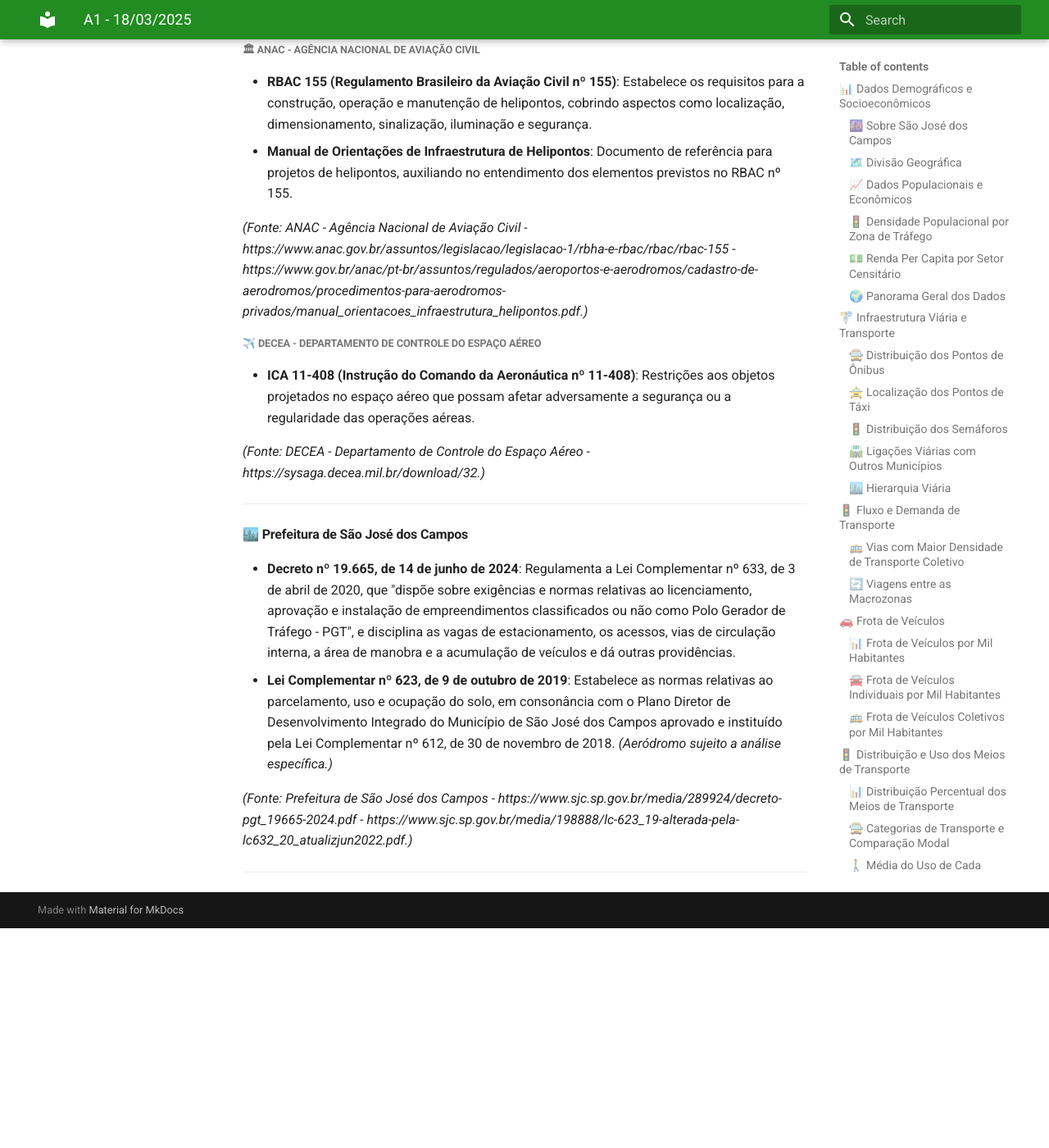
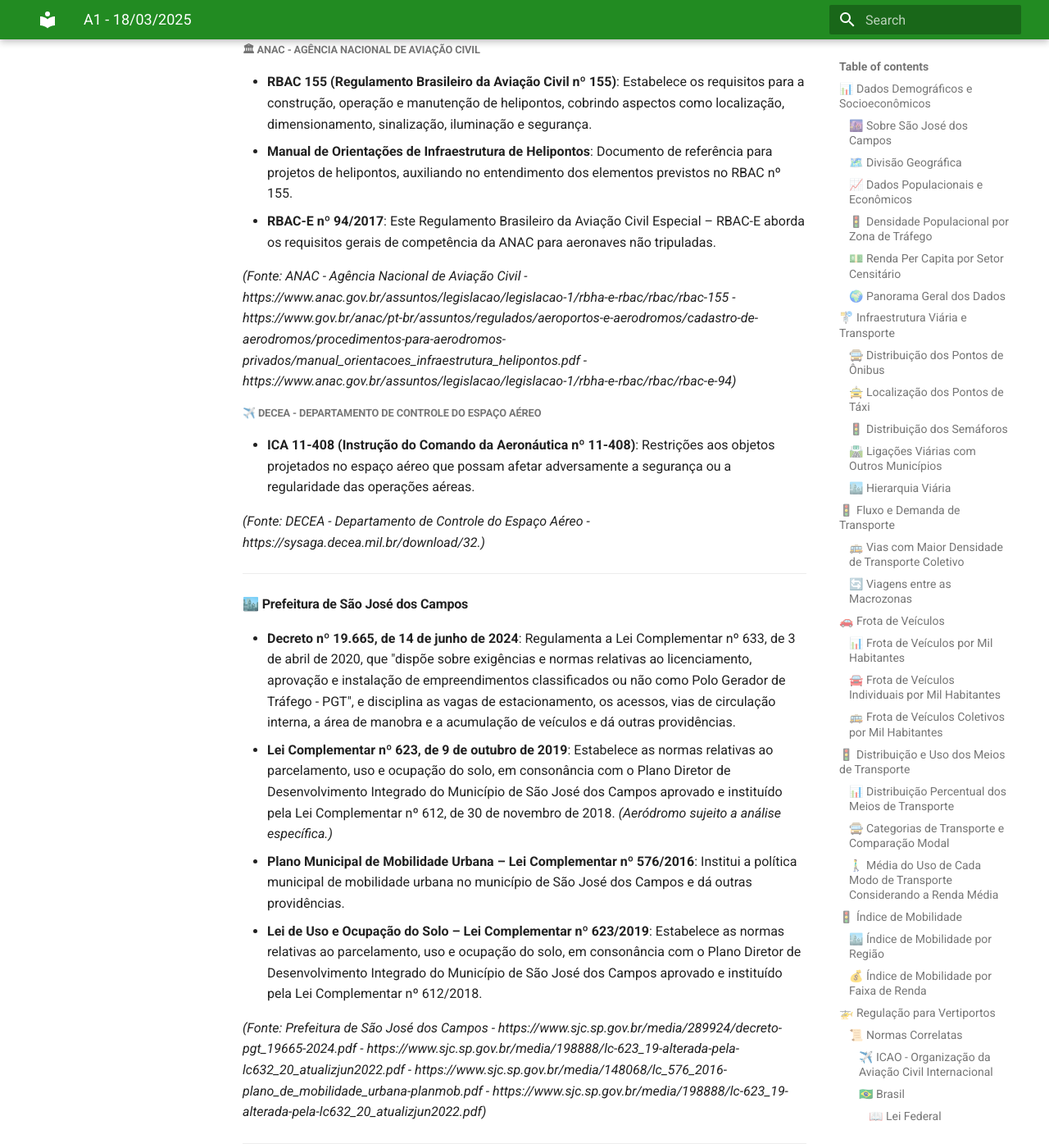
Before and after one commit to Lirucas/ProjetoTesteMkDocs, an MkDocs documentation site: the page built from docs/atv1.md, in a window 1280 px wide and 1400 px high, scrolled down 20225 px. Shown: the whole window at 82% size. Built offline with MkDocs 1.6.1 and Material for MkDocs 9.7.7, drawn with Linux system fonts in a browser that asks for light colours; before the commit the page ends 21357 px from its top, so only the background shows below that.

Commit message:
Atualizando atv1.md e adicionando imagens em assets

```diff
--- a/docs/atv1.md
+++ b/docs/atv1.md
@@ -369,8 +369,9 @@
 ##### 🏛 **ANAC - Agência Nacional de Aviação Civil**
 - **RBAC 155 (Regulamento Brasileiro da Aviação Civil nº 155)**: Estabelece os requisitos para a construção, operação e manutenção de helipontos, cobrindo aspectos como localização, dimensionamento, sinalização, iluminação e segurança.
 - **Manual de Orientações de Infraestrutura de Helipontos**: Documento de referência para projetos de helipontos, auxiliando no entendimento dos elementos previstos no RBAC nº 155.
+- **RBAC-E nº 94/2017**: Este Regulamento Brasileiro da Aviação Civil Especial – RBAC-E aborda os requisitos gerais de competência da ANAC para aeronaves não tripuladas.
 
-*(Fonte: ANAC - Agência Nacional de Aviação Civil - https://www.anac.gov.br/assuntos/legislacao/legislacao-1/rbha-e-rbac/rbac/rbac-155 - https://www.gov.br/anac/pt-br/assuntos/regulados/aeroportos-e-aerodromos/cadastro-de-aerodromos/procedimentos-para-aerodromos-privados/manual_orientacoes_infraestrutura_helipontos.pdf.)*
+*(Fonte: ANAC - Agência Nacional de Aviação Civil - https://www.anac.gov.br/assuntos/legislacao/legislacao-1/rbha-e-rbac/rbac/rbac-155 - https://www.gov.br/anac/pt-br/assuntos/regulados/aeroportos-e-aerodromos/cadastro-de-aerodromos/procedimentos-para-aerodromos-privados/manual_orientacoes_infraestrutura_helipontos.pdf - https://www.anac.gov.br/assuntos/legislacao/legislacao-1/rbha-e-rbac/rbac/rbac-e-94)*
 
 ##### ✈️ **DECEA - Departamento de Controle do Espaço Aéreo**
 - **ICA 11-408 (Instrução do Comando da Aeronáutica nº 11-408)**: Restrições aos objetos projetados no espaço aéreo que possam afetar adversamente a segurança ou a regularidade das operações aéreas.
@@ -383,7 +384,10 @@
 
 - **Decreto nº 19.665, de 14 de junho de 2024**: Regulamenta a Lei Complementar nº 633, de 3 de abril de 2020, que "dispõe sobre exigências e normas relativas ao licenciamento, aprovação e instalação de empreendimentos classificados ou não como Polo Gerador de Tráfego - PGT", e disciplina as vagas de estacionamento, os acessos, vias de circulação interna, a área de manobra e a acumulação de veículos e dá outras providências.
 - **Lei Complementar nº 623, de 9 de outubro de 2019**: Estabelece as normas relativas ao parcelamento, uso e ocupação do solo, em consonância com o Plano Diretor de Desenvolvimento Integrado do Município de São José dos Campos aprovado e instituído pela Lei Complementar nº 612, de 30 de novembro de 2018. *(Aeródromo sujeito a análise específica.)*
+- **Plano Municipal de Mobilidade Urbana – Lei Complementar nº 576/2016**: Institui a política municipal de mobilidade urbana no município de São José dos Campos e dá outras providências.
+- **Lei de Uso e Ocupação do Solo – Lei Complementar nº 623/2019**: Estabelece as normas relativas ao parcelamento, uso e ocupação do solo, em consonância com o Plano Diretor de Desenvolvimento Integrado do Município de São José dos Campos aprovado e instituído pela Lei Complementar nº 612/2018.
 
-*(Fonte: Prefeitura de São José dos Campos - https://www.sjc.sp.gov.br/media/289924/decreto-pgt_19665-2024.pdf - https://www.sjc.sp.gov.br/media/198888/lc-623_19-alterada-pela-lc632_20_atualizjun2022.pdf.)*
+
+*(Fonte: Prefeitura de São José dos Campos - https://www.sjc.sp.gov.br/media/289924/decreto-pgt_19665-2024.pdf - https://www.sjc.sp.gov.br/media/198888/lc-623_19-alterada-pela-lc632_20_atualizjun2022.pdf - https://www.sjc.sp.gov.br/media/148068/lc_576_2016-plano_de_mobilidade_urbana-planmob.pdf - https://www.sjc.sp.gov.br/media/198888/lc-623_19-alterada-pela-lc632_20_atualizjun2022.pdf)*
 
 ---
```
